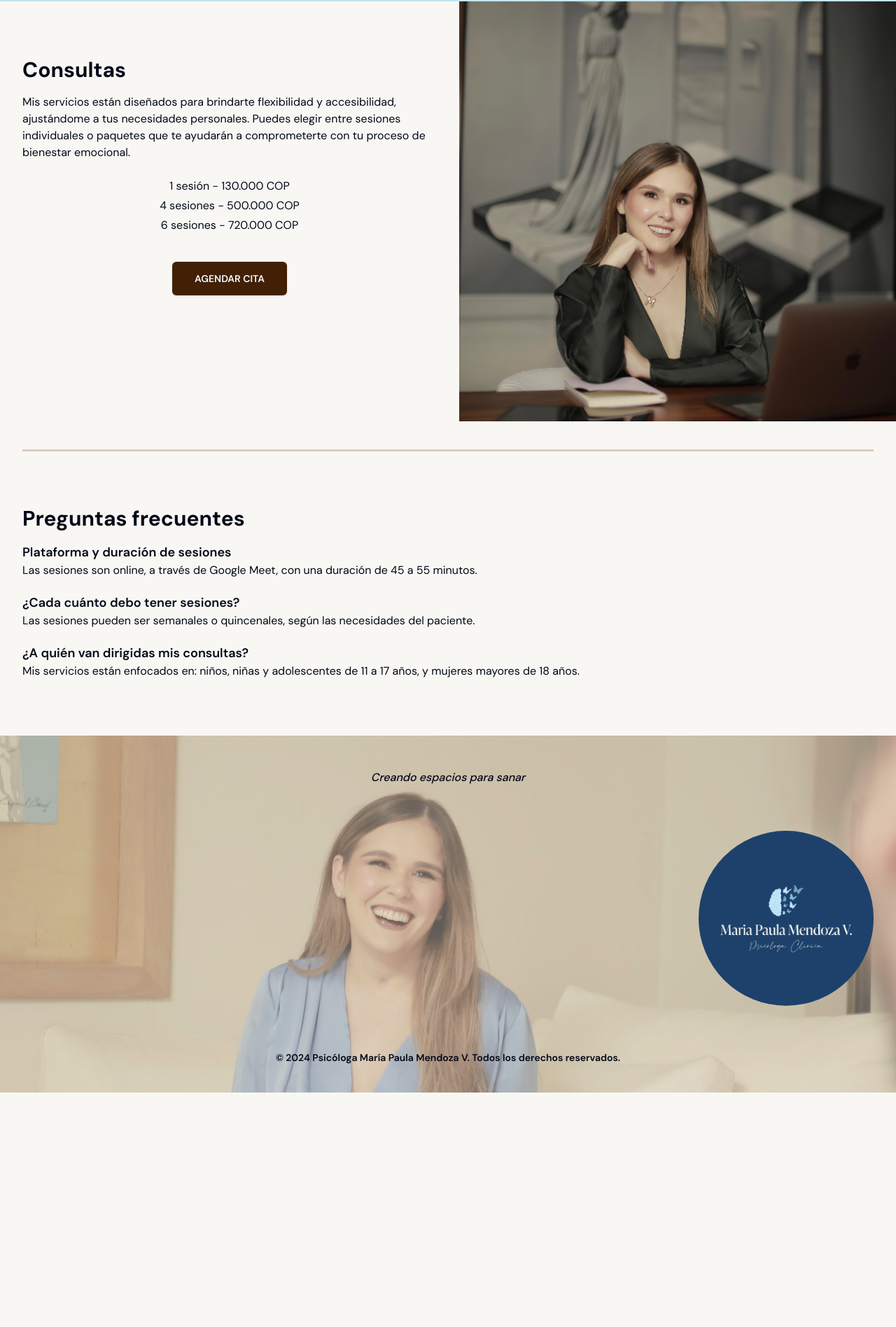
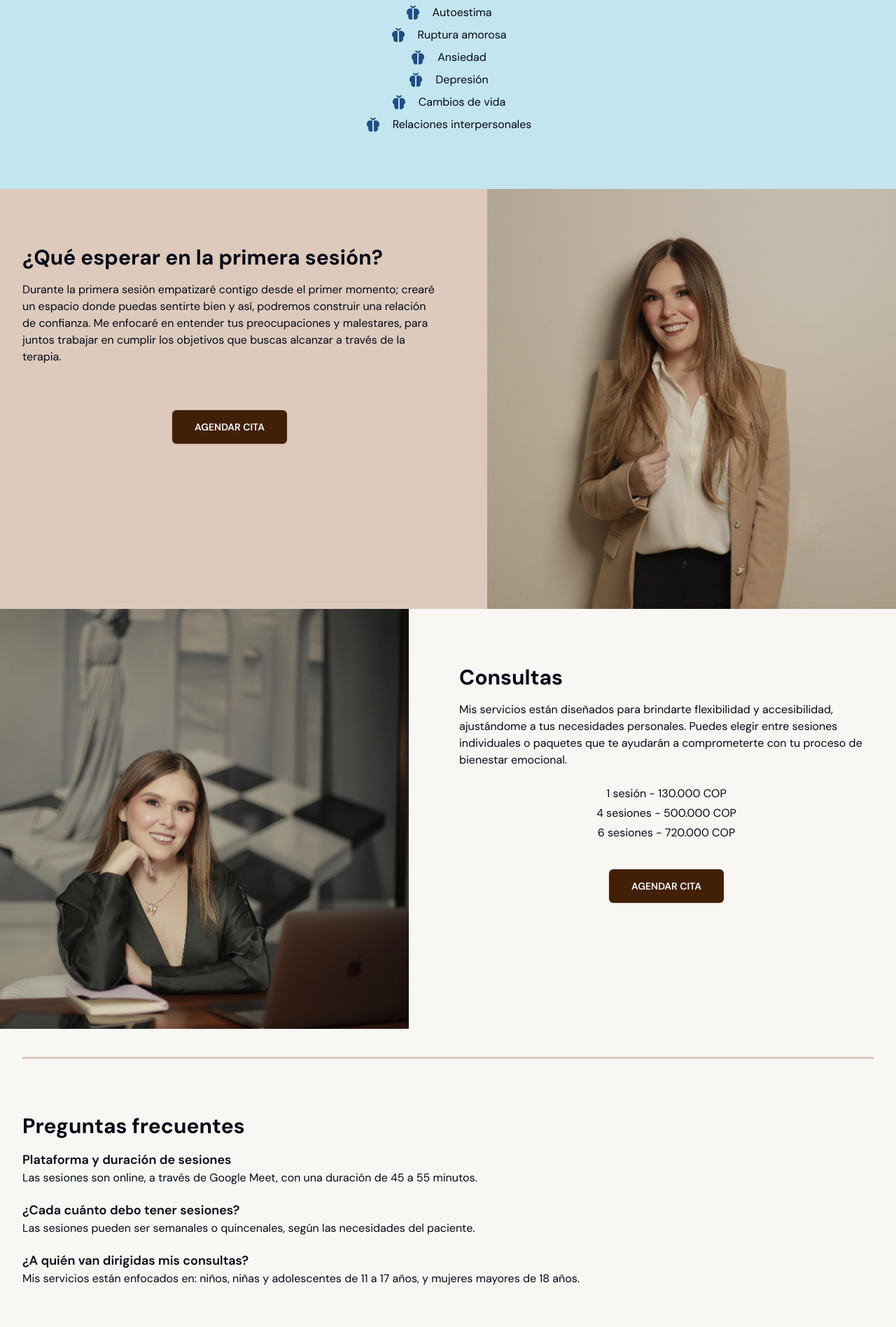
Before and after one commit to jech33/maripau-mendoza-web, a Next.js app: page / in a window 1280 px wide. Shown: the part 706-2602 px from the top of the page at 70% size. Before the commit the page ends 2267 px from the top, so only its background shows below. Built offline with nearby package versions, Linux system fonts and the light colour scheme; a web font is replaced by a local one.

Commit message:
feat: add new sections and tabler icons deps. also modify layout

```diff
--- a/app/_utils/constants.ts
+++ b/app/_utils/constants.ts
@@ -4,3 +4,10 @@ export const homeRoutes = {
   SERVICES: "services",
   FAQ: "faq",
 };
+
+export const socialMediaLinks = {
+  instagram: "https://www.instagram.com/psicologia.mpmendoza",
+  whatsapp:
+    "https://wa.me/573162790617?text=¡Hola! Estoy interesada en conocer más información sobre las consultas.",
+  email: "mailto:johndoe@fakeemail.com",
+};
--- a/app/page.tsx
+++ b/app/page.tsx
@@ -1,21 +1,23 @@
-import FaqSection from "@/components/FaqSection";
 import Footer from "@/components/Footer";
 import Hero from "@/components/Hero";
-import MeSection from "@/components/MeSection";
 import Navbar from "@/components/Navbar";
-import ServicesSection from "@/components/ServicesSection";
+import SectionFaq from "@/components/SectionFaq";
+import SectionMe from "@/components/SectionMe";
+import SectionServices from "@/components/SectionServices";
+import SocialMedia from "@/components/SocialMedia";
 
 export default function Home() {
   return (
     <main>
       <Hero />
       <Navbar />
-      <MeSection />
-      <ServicesSection />
+      <SectionMe />
+      <SectionServices />
       <div className="container mx-auto mt-10 h-[1px] w-full px-8">
         <div className="h-[3px] w-full bg-beige" />
       </div>
-      <FaqSection />
+      <SectionFaq />
+      <SocialMedia className="mt-14" />
       <Footer />
     </main>
   );
--- a/components/Footer.tsx
+++ b/components/Footer.tsx
@@ -23,11 +23,12 @@ const Footer = () => {
         <Image
           src={"/Logotipo_Principal.png"}
           alt="Logo"
-          className="mx-auto mr-0 w-[150] rounded-full object-cover md:w-[250px]"
+          className="mx-auto mr-0 w-[100px] rounded-full object-cover sm:w-[150px] md:w-[250px]"
           width={1080}
           height={1080}
         />
       </div>
+
       <p className="text-center text-sm font-semibold">
         © 2024 Psicóloga María Paula Mendoza V. Todos los derechos reservados.
       </p>
--- a/components/Hero.tsx
+++ b/components/Hero.tsx
@@ -1,6 +1,6 @@
 import Image from "next/image";
 import { Button } from "./ui/button";
-import { homeRoutes } from "@/app/_utils/constants";
+import { homeRoutes, socialMediaLinks } from "@/app/_utils/constants";
 
 export default function Hero() {
   return (
@@ -16,7 +16,7 @@ export default function Hero() {
           layout="fill"
           objectFit="cover"
           objectPosition="50% 40%"
-          quality={100}
+          quality={90}
           priority
         />
       </div>
@@ -41,9 +41,11 @@ export default function Hero() {
             <h2 className="mb-4 text-xl font-light sm:text-2xl md:text-3xl">
               Psicóloga Clínica
             </h2>
-            <Button size="lg" className="mt-4 md:mt-8">
-              AGENDAR CITA
-            </Button>
+            <a href={socialMediaLinks.whatsapp} target="_blank">
+              <Button size="lg" className="mt-4 md:mt-8">
+                AGENDAR CITA
+              </Button>
+            </a>
           </div>
         </div>
       </div>
--- a/components/MeSection.tsx
+++ /dev/null
@@ -1,21 +0,0 @@
-import { homeRoutes } from "@/app/_utils/constants";
-import React from "react";
-
-const MeSection = () => {
-  return (
-    <section id={homeRoutes.ME_SECTION} className="bg-[#c3e5ef]">
-      <div className="container mx-auto flex max-w-3xl flex-col justify-start px-10 pb-20 pt-20 text-center">
-        <h2 className="mb-4 text-2xl font-bold sm:text-3xl">¿Quién soy?</h2>
-        <p>
-          Soy graduada en Psicología en la Universidad del Norte, en Colombia.
-          Además, he completado una Maestría en Psicología Clínica y de la
-          Salud, así como una Maestría en Psicoterapia Cognitivo-Conductual,
-          ambas realizadas en el Instituto Superior de Estudios Psicológicos
-          (ISEP) en España.
-        </p>
-      </div>
-    </section>
-  );
-};
-
-export default MeSection;
--- /dev/null
+++ b/components/SectionMe.tsx
@@ -0,0 +1,45 @@
+import { homeRoutes } from "@/app/_utils/constants";
+import { IconButterflyFilled } from "@tabler/icons-react";
+import clsx from "clsx";
+import React from "react";
+
+const MeSection = () => {
+  const specializations = [
+    "Autoestima",
+    "Ruptura amorosa",
+    "Ansiedad ",
+    "Depresión",
+    "Cambios de vida ",
+    "Relaciones interpersonales",
+  ];
+
+  const titleClasses = "mb-4 text-2xl font-bold sm:text-3xl";
+
+  return (
+    <section id={homeRoutes.ME_SECTION} className="bg-[#c3e5ef]">
+      <div className="container mx-auto flex max-w-3xl flex-col justify-start px-10 pb-20 pt-20 text-center">
+        <h2 className={titleClasses}>¿Quién soy?</h2>
+        <p>
+          Soy graduada en Psicología en la Universidad del Norte, en Colombia.
+          Además, he completado una Maestría en Psicología Clínica y de la
+          Salud, así como una Maestría en Psicoterapia Cognitivo-Conductual,
+          ambas realizadas en el Instituto Superior de Estudios Psicológicos
+          (ISEP) en España.
+        </p>
+        <h2 className={clsx(titleClasses, "mt-8")}>
+          Terapeuta especializada en
+        </h2>
+        <ul className="flex flex-col justify-center gap-2">
+          {specializations.map((specialization) => (
+            <li key={specialization} className="flex justify-center gap-4">
+              <IconButterflyFilled className="text-regalBlue-700" />
+              {specialization}
+            </li>
+          ))}
+        </ul>
+      </div>
+    </section>
+  );
+};
+
+export default MeSection;
--- a/components/ServicesSection.tsx
+++ b/components/SectionServices.tsx
@@ -1,7 +1,8 @@
-import { homeRoutes } from "@/app/_utils/constants";
+import { homeRoutes, socialMediaLinks } from "@/app/_utils/constants";
 import React from "react";
 import { Button } from "./ui/button";
 import Image from "next/image";
+import ServicesFirst from "./ServicesFirst";
 
 const ServicesSection = () => {
   const services = [
@@ -29,11 +30,15 @@ const ServicesSection = () => {
 
   return (
     <section id={homeRoutes.SERVICES} className="relative overflow-hidden">
+      <div className="bg-beige">
+        <ServicesFirst />
+      </div>
+
       <div className="container mx-auto flex flex-col justify-start px-8 text-left">
         <h2 className={`${titleProps.className} pb-4 pt-10 sm:hidden`}>
           {titleProps.text}
         </h2>
-        <div className="wrapper flex flex-col-reverse gap-8 sm:flex-row">
+        <div className="wrapper flex flex-col-reverse gap-8 sm:flex-row-reverse">
           <div className="flex-1 sm:pt-20">
             <h2 className={`${titleProps.className} hidden sm:block`}>
               {titleProps.text}
@@ -51,14 +56,18 @@ const ServicesSection = () => {
                 </p>
               ))}
             </div>
-            <div className="flex justify-center">
+            <a
+              className="flex justify-center"
+              href={socialMediaLinks.whatsapp}
+              target="_blank"
+            >
               <Button size="lg" className="mt-10 w-full sm:w-auto">
                 AGENDAR CITA
               </Button>
-            </div>
+            </a>
           </div>
           <div className="h-[300px] sm:h-[600px] sm:flex-1">
-            <div className="absolute left-0 h-[300px] w-full bg-slate-500 sm:absolute sm:left-auto sm:h-[600px] sm:w-1/2">
+            <div className="absolute left-0 h-[300px] w-full bg-slate-500 sm:absolute sm:-left-14 sm:h-[600px] sm:w-1/2">
               <Image
                 src="/Picture_3.jpeg"
                 alt="Services"
--- /dev/null
+++ b/components/ServicesFirst.tsx
@@ -0,0 +1,56 @@
+import React from "react";
+import { Button } from "./ui/button";
+import Image from "next/image";
+import { socialMediaLinks } from "@/app/_utils/constants";
+
+const ServicesFirst = () => {
+  const titleProps = {
+    className: "mb-4 text-2xl font-bold sm:text-3xl",
+    text: "¿Qué esperar en la primera sesión? ",
+  };
+  return (
+    <div className="container mx-auto flex flex-col justify-start px-8 text-left">
+      <h2 className={`${titleProps.className} pb-4 pt-10 sm:hidden`}>
+        {titleProps.text}
+      </h2>
+      <div className="wrapper flex flex-col-reverse gap-8 sm:flex-row">
+        <div className="flex-1 sm:pt-20">
+          <h2 className={`${titleProps.className} hidden sm:block`}>
+            {titleProps.text}
+          </h2>
+          <p className="mb-6">
+            Durante la primera sesión empatizaré contigo desde el primer
+            momento; crearé un espacio donde puedas sentirte bien y así,
+            podremos construir una relación de confianza. Me enfocaré en
+            entender tus preocupaciones y malestares, para juntos trabajar en
+            cumplir los objetivos que buscas alcanzar a través de la terapia.
+          </p>
+          <a
+            className="flex justify-center"
+            href={socialMediaLinks.whatsapp}
+            target="_blank"
+          >
+            <Button size="lg" className="my-10 w-full sm:w-auto">
+              AGENDAR CITA
+            </Button>
+          </a>
+        </div>
+        <div className="h-[300px] sm:h-[600px] sm:flex-1">
+          <div className="absolute left-0 h-[300px] w-full bg-slate-500 sm:absolute sm:-right-14 sm:left-auto sm:h-[600px] sm:w-1/2">
+            <Image
+              src="/Picture_4.jpeg"
+              alt="Services"
+              layout="fill"
+              objectFit="cover"
+              objectPosition="50% 20%"
+              quality={100}
+              priority
+            />
+          </div>
+        </div>
+      </div>
+    </div>
+  );
+};
+
+export default ServicesFirst;
--- /dev/null
+++ b/components/SocialMedia.tsx
@@ -0,0 +1,43 @@
+import { socialMediaLinks } from "@/app/_utils/constants";
+import {
+  IconBrandInstagram,
+  IconBrandWhatsapp,
+  IconMail,
+} from "@tabler/icons-react";
+import clsx from "clsx";
+import Link from "next/link";
+import React from "react";
+
+const SocialMedia = (props: { className?: string }) => {
+  const socialMedia = [
+    {
+      id: 1,
+      name: "Instagram",
+      url: socialMediaLinks.instagram,
+      icon: IconBrandInstagram,
+    },
+    {
+      id: 2,
+      name: "Whatsapp",
+      url: socialMediaLinks.whatsapp,
+      icon: IconBrandWhatsapp,
+    },
+    {
+      id: 3,
+      name: "Email",
+      url: socialMediaLinks.email,
+      icon: IconMail,
+    },
+  ];
+  return (
+    <div className={clsx("flex justify-center gap-8", props.className)}>
+      {socialMedia.map((item) => (
+        <Link key={item.id} href={item.url} target="_blank" rel="noreferrer">
+          <item.icon size={40} className="text-yellow-950" />
+        </Link>
+      ))}
+    </div>
+  );
+};
+
+export default SocialMedia;
--- a/package.json
+++ b/package.json
@@ -15,6 +15,7 @@
     "@radix-ui/react-slot": "^1.1.1",
     "@radix-ui/react-tooltip": "^1.1.5",
     "@tabler/icons": "^3.26.0",
+    "@tabler/icons-react": "^3.28.1",
     "class-variance-authority": "^0.7.1",
     "clsx": "^2.1.1",
     "lucide-react": "^0.468.0",
```
Also changed, not shown: components/SectionFaq.tsx (renamed from components/FaqSection.tsx), 1 other file (tests, documents, lock files or other folders).
